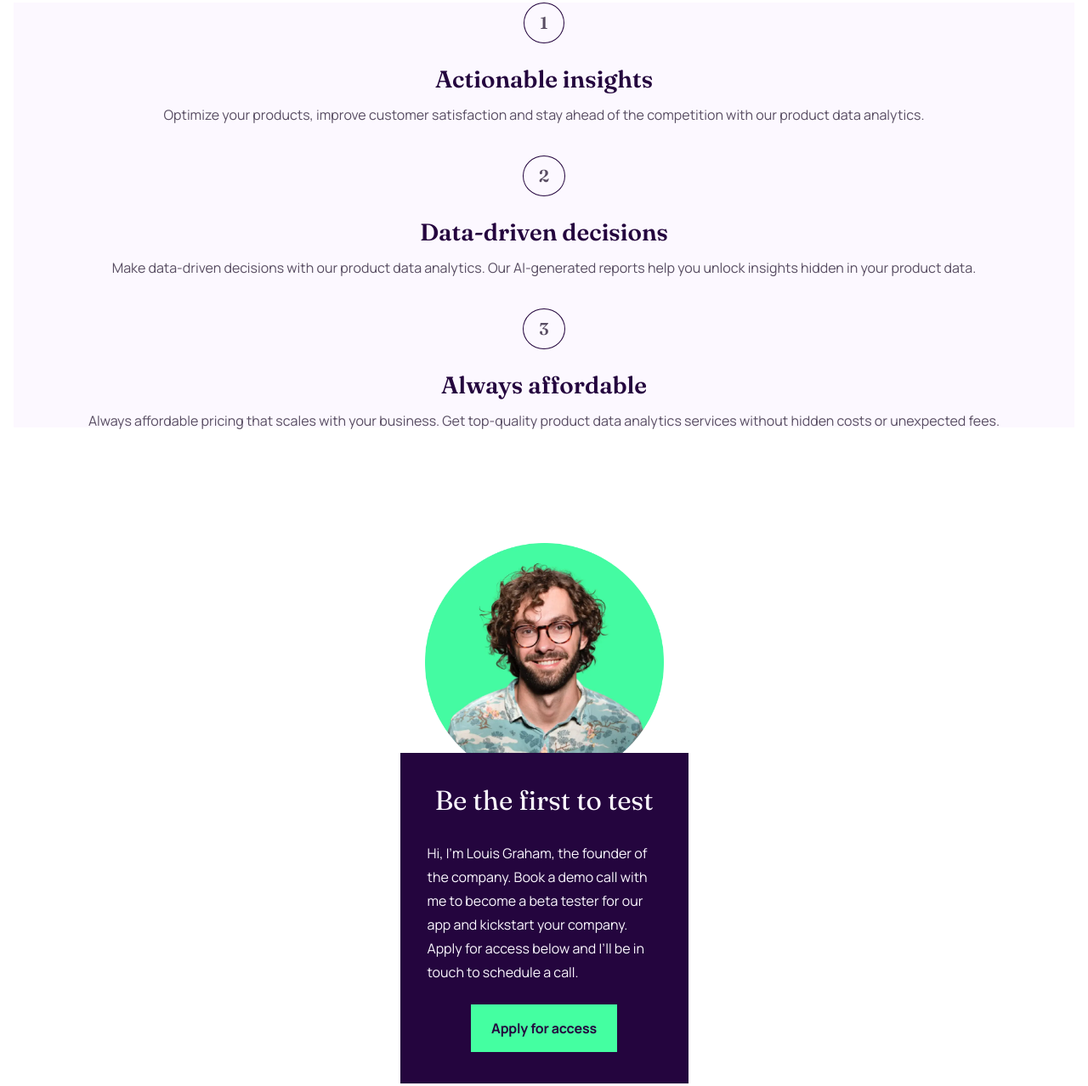
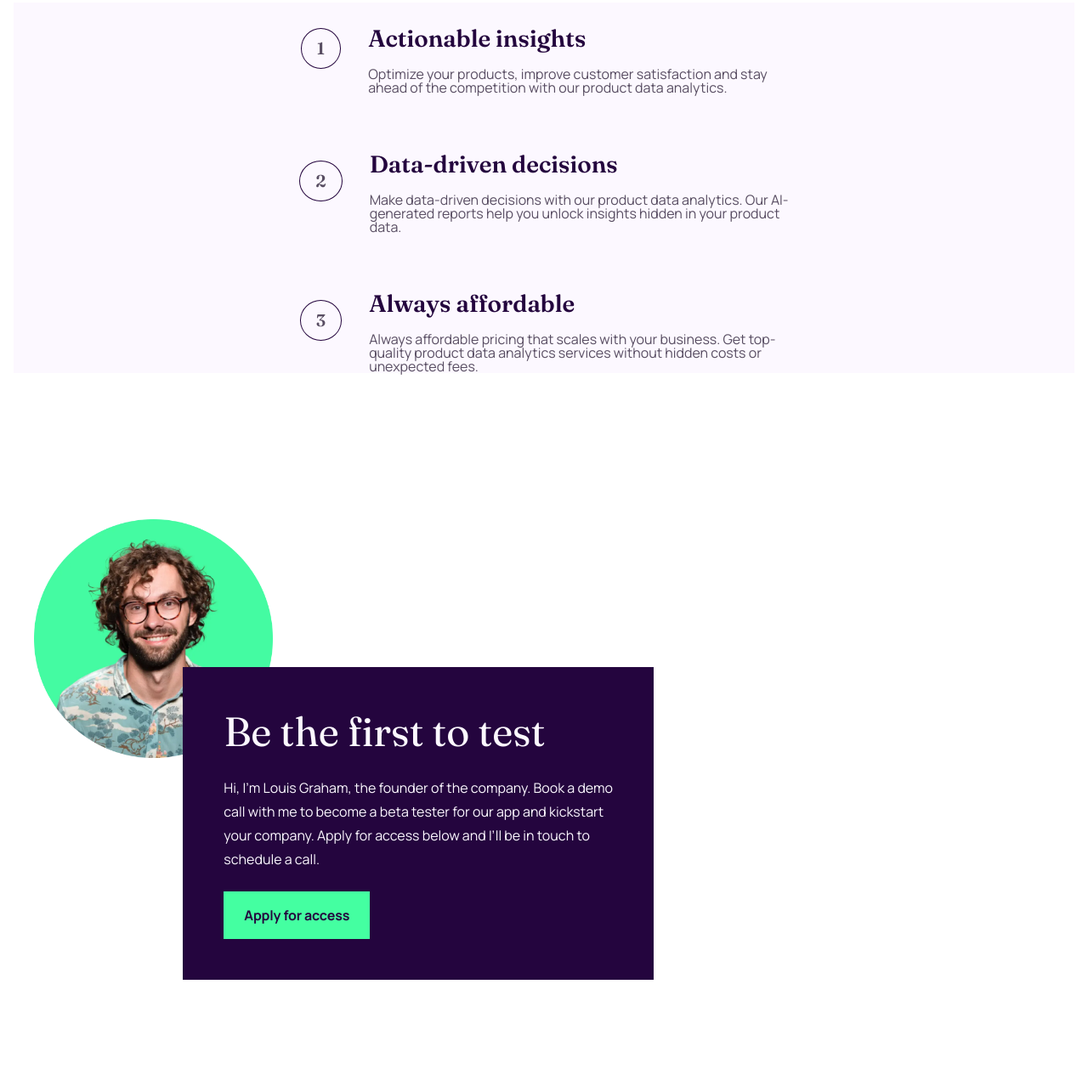
Before and after one commit to IssyPit/starter-code, a plain HTML site: page index.html in a window 1280 px wide. Shown: the part 543-1821 px from the top of the page at 85% size. Drawn offline with Linux system fonts and the light colour scheme.

Commit message:
Atualização Tablet

```diff
--- a/index.html
+++ b/index.html
@@ -11,6 +11,7 @@
 
   <title>Frontend Mentor | Workit landing page</title>
 </head>
+
 <body>
 
   <header class="header">
@@ -32,21 +33,27 @@
   <main class="main">
     <div class="main-item">
       <p class="item-title">1</p>
+      <div class="item-box">
         <h2>Actionable insights</h2>
         <p> Optimize your products, improve customer satisfaction and stay ahead of the competition
           with our product data analytics.</p>
       </div>
+    </div>
     <div class="main-item">
       <p class="item-title">2</p>
+      <div class="item-box">
         <h2>Data-driven decisions</h2>
         <p>Make data-driven decisions with our product data analytics. Our AI-generated reports help
           you unlock insights hidden in your product data.</p>
       </div>
+    </div>
     <div class="main-item">
       <p class="item-title">3</p>
+      <div class="item-box">
         <h2>Always affordable</h2>
         <p>Always affordable pricing that scales with your business. Get top-quality product data
           analytics services without hidden costs or unexpected fees.</p>
+      </div>
     </div>
   </main>
 
--- a/styles/style.css
+++ b/styles/style.css
@@ -17,6 +17,7 @@
     background-color: var(--darkPurple);
     color: var(--white);
     height: 482px;
+    border-radius: 10% 10% 52% 52% / 0% 0% 10% 10%;
 }
 .header-menu{
     display: flex;
@@ -165,3 +166,34 @@
     gap: 28px;
     padding: 0 130px 64px;
 }
+@media screen and (min-width: 768px){
+    .main-item{
+        flex-direction: row;
+        gap: 32px;
+    }
+    .item-box{
+        text-align: left;
+        width: 493px;
+    }
+    .apply{
+        width: 689px;
+        justify-content: flex-start;
+        padding: 100px 40px 80px;
+    }
+    .apply-descr{
+        top: 35%;
+        left: 28%;
+        width: auto;
+        height: auto;
+        padding: 48px;
+        align-items: flex-start;
+    }
+    .apply-descr h2{
+        font-size: 48px;
+        line-height: 56px;
+    }
+}
+
+@media screen and (min-width: 1100px){
+
+}
```
Lines whose indentation alone changed are shown as unchanged.
